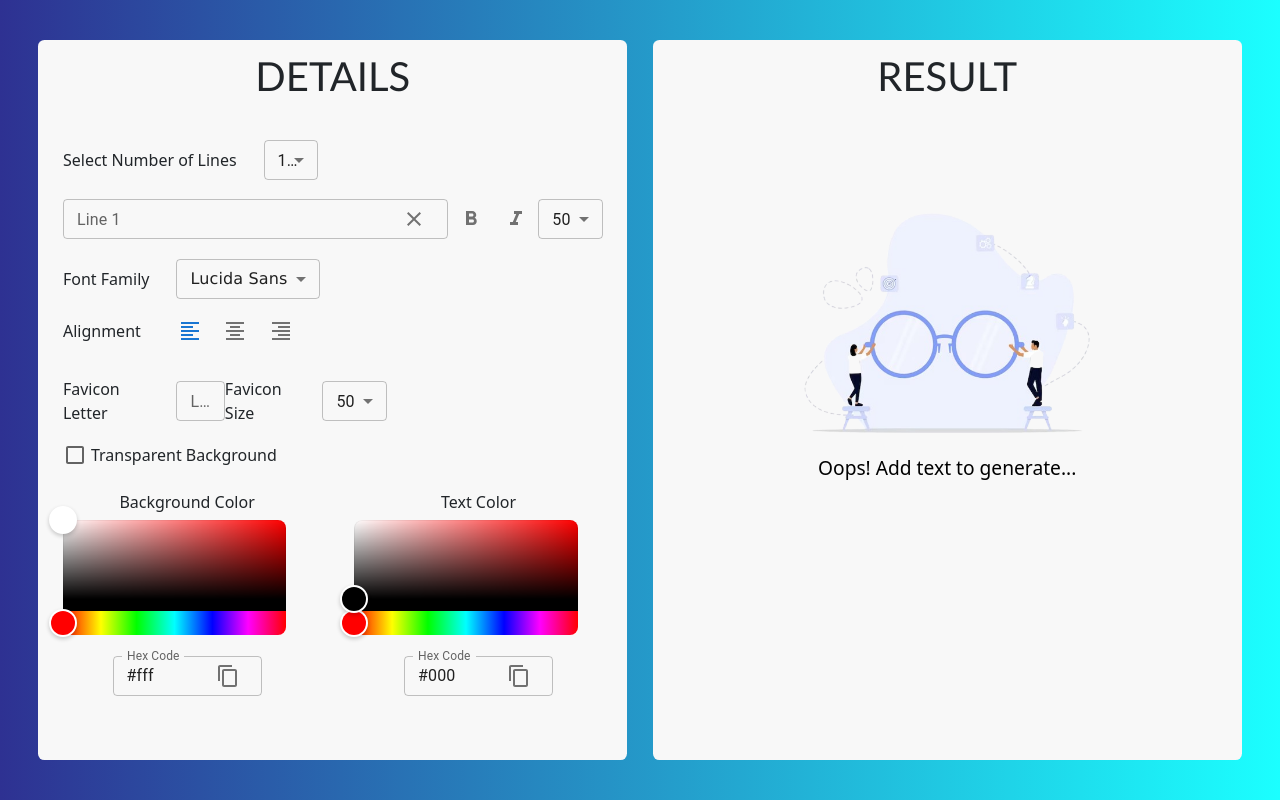
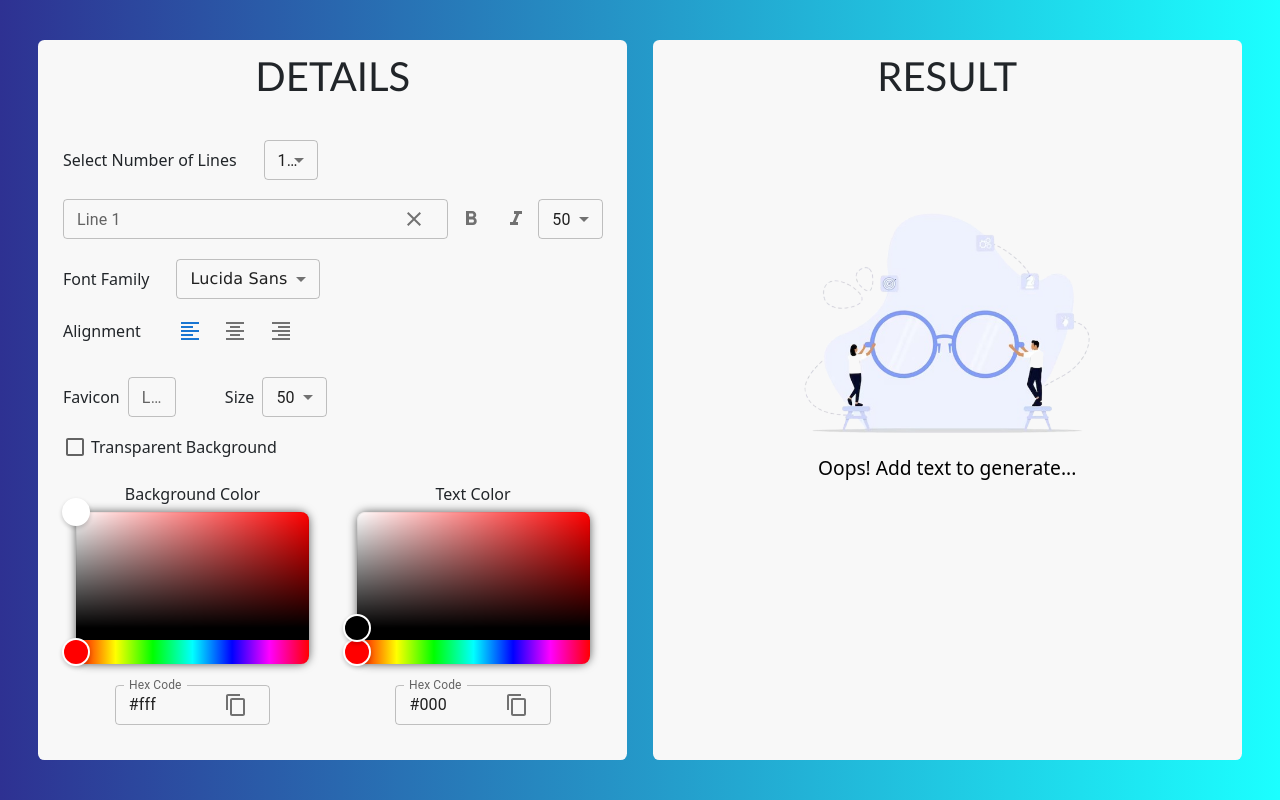
Before and after one commit to SampreetG22/LocForge, a React (Create React App) app: page / in a window 1280 px wide. Built offline with nearby package versions, Linux system fonts and the light colour scheme.

Commit message:
Added contrast checker

```diff
--- a/src/App.css
+++ b/src/App.css
@@ -1,5 +1,4 @@
 .App {
-  height: max-content;
+  height: 100vh;
   background: linear-gradient(to right, #2e3192, #1bffff);
-  overflow: hidden;
 }
--- a/src/components/Inputs/Inputs.css
+++ b/src/components/Inputs/Inputs.css
@@ -14,7 +14,7 @@
   margin: 1vw;
   border-radius: 0.5vw;
   padding: 1% 2%;
-  overflow-y: auto;
+  overflow-y: scroll;
 }
 .logoTitle {
   text-align: center;
@@ -82,20 +82,24 @@
 }
 .colorPickerWrapper {
   width: 100%;
-  height: 18vh;
+  height: 30vh;
   display: flex;
   justify-content: space-between;
   margin-block: 2vw 1vw;
 }
 .backgroundColorWrapper {
-  width: 46%;
+  width: 48%;
   height: 100%;
-  text-align: center;
+  display: flex;
+  flex-direction: column;
+  align-items: center;
 }
 .colorPicker {
   width: 90% !important;
   height: 80% !important;
   margin-bottom: 1.6vw;
+  box-shadow: 0px 0px 10px rgba(0, 0, 0, 0.63);
+  border-radius: 10px;
 }
 .hexCode {
   width: 60%;
--- a/src/components/Inputs/Inputs.jsx
+++ b/src/components/Inputs/Inputs.jsx
@@ -245,7 +245,7 @@ export const Inputs = () => {
         </div>
         <div className="faviconDetailsWrapper">
           <div className="faviconSizeWrapper">
-            <p className="linesText">Favicon Letter</p>
+            <p className="linesText">Favicon</p>
             <TextField
               label="Letter"
               size="small"
@@ -255,7 +255,7 @@ export const Inputs = () => {
             />
           </div>
           <div className="faviconSizeWrapper">
-            <p className="linesText">Favicon Size</p>
+            <p className="linesText">Size</p>
             <Select
               value={styles.favicon.fontSize}
               onChange={(e) => handleFontSizeChange("favicon", e.target.value)}
@@ -337,8 +337,8 @@ export const Inputs = () => {
             fontFamily={selectedFont}
             styles={styles}
             alignment={alignment}
-            faviconLetter={styles.favicon.letter} // Pass favicon letter to Output component
-            isTransparent={isTransparent} // Pass transparency state to Output component
+            faviconLetter={styles.favicon.letter}
+            isTransparent={isTransparent}
           />
         ) : (
           <div className="noResultWrapper">
--- a/src/components/Output/Output.css
+++ b/src/components/Output/Output.css
@@ -2,10 +2,11 @@
   display: flex;
   flex-direction: column;
   align-items: center;
+  justify-content: space-between;
 }
 .logoContainer {
-  width: max-content;
-  padding: 1.8vw;
+  width: 320px;
+  padding: 1vw;
   margin-block: 5%;
   margin-top: 10%;
 }
@@ -17,17 +18,20 @@
   padding-block: 2.2vw;
   padding-inline: 3vw;
   margin-top: 5%;
+  width: 144px;
+  height: 144px;
 }
 .buttonsWrapper {
-  width: 60%;
+  width: 100%;
   display: flex;
   justify-content: space-around;
-  margin-top: 7vw;
+  margin-top: 9vw;
 }
 .downloadButtons {
-  width: max-content !important;
+  width: 20% !important;
   background-color: #464fec !important;
-  padding: 2.5% 5% !important;
+  padding: 1% 3% !important;
   display: flex !important;
   align-items: center !important;
+  font-size: 0.7vw !important;
 }
--- a/src/components/Output/Output.jsx
+++ b/src/components/Output/Output.jsx
@@ -1,4 +1,4 @@
-import React from "react";
+import React, { useState } from "react";
 import "./Output.css";
 import { Button } from "@mui/material";
 import html2canvas from "html2canvas";
@@ -14,6 +14,8 @@ export const Output = (props) => {
     faviconLetter,
     isTransparent,
   } = props;
+
+  const [contrast, setContrast] = useState("");
 
   const getStyle = (line) => ({
     fontWeight: styles[line].bold ? "bold" : "normal",
@@ -52,6 +54,25 @@ export const Output = (props) => {
     return letter;
   };
 
+  const checkContrast = async () => {
+    const fColor = styles.color.slice(1);
+    const bgColor = styles.backgroundColor.slice(1);
+    const apiUrl = `https://webaim.org/resources/contrastchecker/?fcolor=${fColor}&bcolor=${bgColor}&api`;
+    try {
+      const response = await fetch(apiUrl);
+      if (!response.ok) {
+        throw new Error("Network response was not ok");
+      }
+      const data = await response.json();
+      setContrast(data);
+    } catch (error) {
+      console.error(
+        "There has been a problem with your fetch operation:",
+        error
+      );
+    }
+  };
+
   return (
     <div className="outputMainContainer">
       <div
@@ -77,6 +98,11 @@ export const Output = (props) => {
           {faviconLetter.toUpperCase() || firstLetter(line1)}
         </p>
       </div>
+      {contrast["AA"] && (
+        <p>
+          {contrast["AA"].toUpperCase()} +- {contrast["ratio"]}
+        </p>
+      )}
       <div className="buttonsWrapper">
         <Button
           variant="contained"
@@ -102,6 +128,14 @@ export const Output = (props) => {
         >
           Both
         </Button>
+        <Button
+          variant="contained"
+          onClick={checkContrast}
+          endIcon={<CloudDownloadIcon />}
+          className="downloadButtons"
+        >
+          Check Contrast
+        </Button>
       </div>
     </div>
   );
--- a/src/constants.js
+++ b/src/constants.js
@@ -18,4 +18,5 @@ export const fonts = [
 
 export const fontSizes = [
   8, 10, 12, 14, 16, 18, 20, 22, 24, 26, 28, 30, 32, 34, 36, 38, 40, 42, 46, 50,
+  55, 58, 60, 65, 68, 70,
 ];
```
